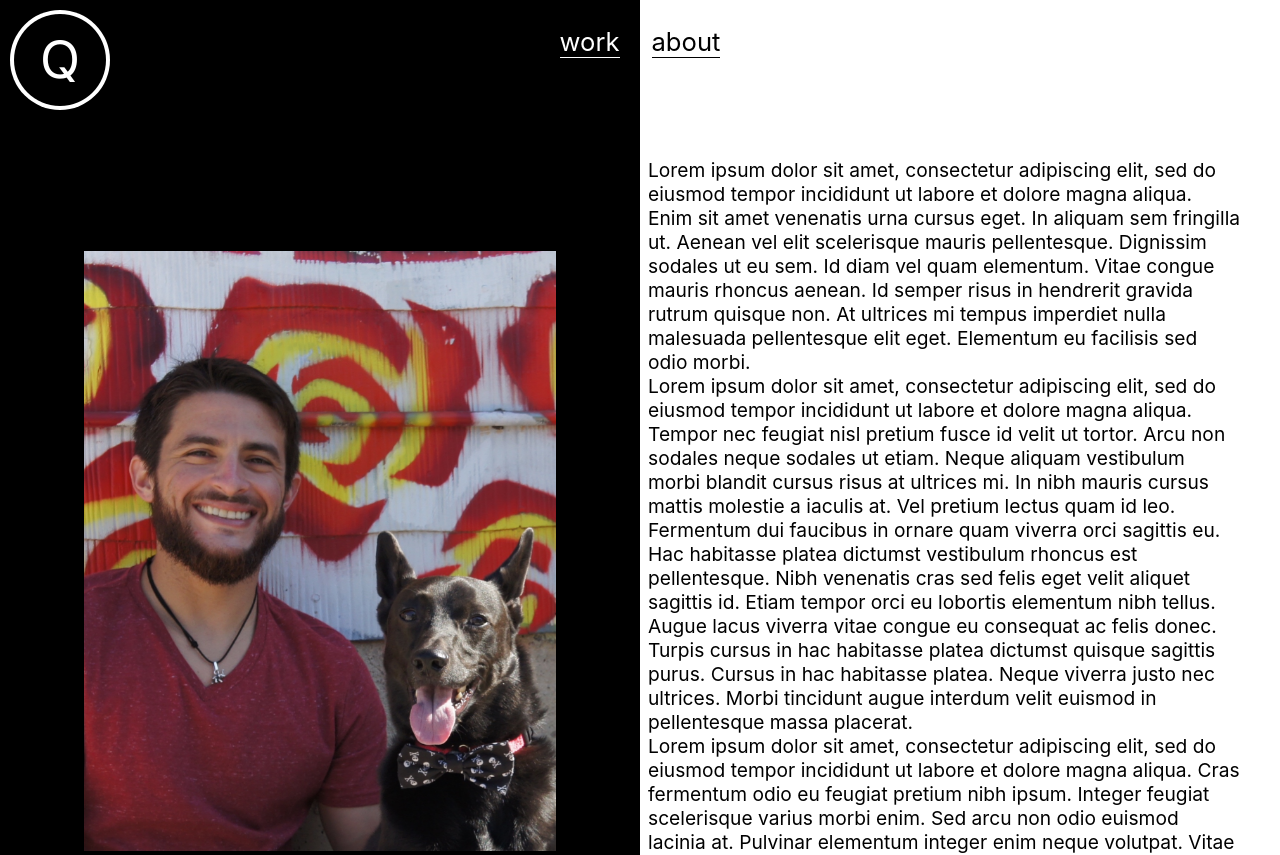
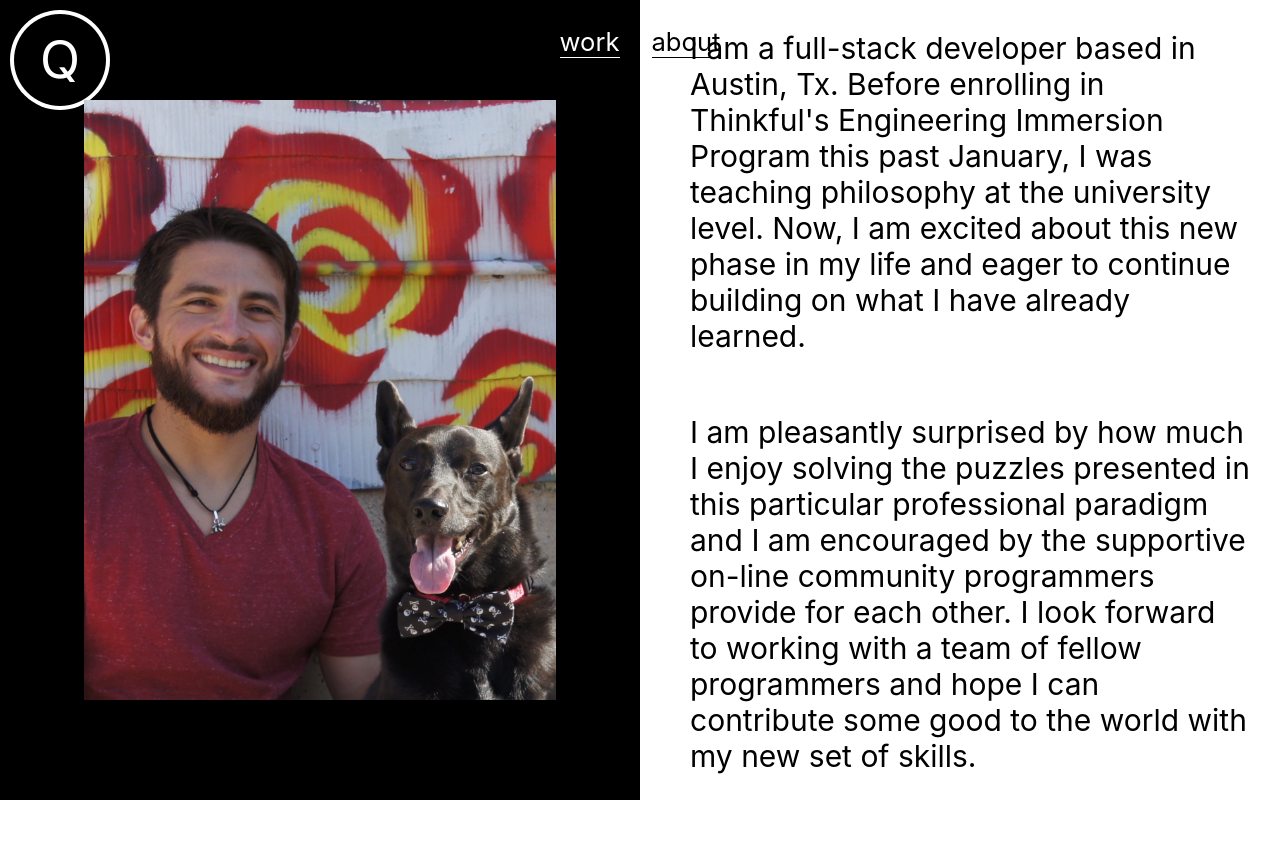
Before and after one commit to eemontemayor/the_portfolio, a React (Create React App) app: page /about in a window 1280 px wide. Shown: the top 855 px of the page. After the commit the page ends 800 px from the top, so only its background shows below. Built offline with nearby package versions, Linux system fonts and the light colour scheme.

Commit message:
about me page styling

```diff
--- a/src/components/Split/Split.css
+++ b/src/components/Split/Split.css
@@ -1,6 +1,10 @@
 .split {
     flex: 1;
-    padding: .5em;
+    /* padding: .5em; */
+    width:50vw;
+    height:100vh;
+    /* min-height: max-content; */
+
   }
   .white {
     background-color: white;
--- a/src/routes/AboutPage.css
+++ b/src/routes/AboutPage.css
@@ -1,46 +1,54 @@
 .AboutPage{
-    height:auto;
-    width: 100%;
-    background-color: black;
-    /* position: fixed; */
-    /* opacity: 0 */
+    height:fit-content;
+    min-height: 100vh;
+    max-width: 100vw;
+
     display: flex;
 
 }
-.img-cont{
-    height:100%;
+div.about-img-cont{
+    height:100vh;
+    /* height:max-content; */
     width:100%;
+  /* display: block; */
 
     margin:auto;
 
-    display:flex;
-   justify-content: center;
-    align-items: center;
+    display: flex;
+    align-content: center;
+    justify-content: center;
 }
-.about-img{
+img.about-img{
+    height: auto;
     margin:auto;
-    position: relative;
-    top: 0;
-    right: 0;
-    bottom: 0;
-    left: 0;
+
+    position: fixed;
+    top:0;
+    bottom:0;
+
+
     max-height:600px;
+
 }
 .about-text-container{
+    display: flex;
+    flex-direction: column;
+    align-content: left;
+    justify-content: center;
+    /* margin-top:300px; */
+vertical-align: center;
+width:100%;
+height:fit-content;
+min-height:100vh;
+margin:auto;
+font-size:20px;
 
-    margin-top:150px;
-    display:flex;
-    justify-content: left;
-     align-items: center;
-     flex-direction: column;
-height:auto;
-width:95%;
-
-overflow-y: auto;
 }
 .about-text{
+   /* margin: auto; */
     /* display: block; */
-   margin-bottom:50px;
-    margin: auto;
-font-size: 1.2em;
+   /* margin-top:50px; */
+    padding-left: 50px;
+    padding-right: 30px;
+font-size: 1.5em;
 }
--- a/src/routes/AboutPage.js
+++ b/src/routes/AboutPage.js
@@ -5,23 +5,22 @@ import about from '../images/about.jpg'
 export default function AboutPage(props) {
     return (
         <div className='AboutPage'>
-            <Split className='black' >
-                <section className='img-cont'>
+            <Split className='black'  >
+                <div className='about-img-cont'>
 
                     <img src={about}  className='about-img'alt='a dastardly handsome dog' />
-                </section>
+                </div>
                     </Split>
                     <Split className='white' >
                 <section className='about-text-container'>
                     <p className='about-text'>
-                    Lorem ipsum dolor sit amet, consectetur adipiscing elit, sed do eiusmod tempor incididunt ut labore et dolore magna aliqua. Enim sit amet venenatis urna cursus eget. In aliquam sem fringilla ut. Aenean vel elit scelerisque mauris pellentesque. Dignissim sodales ut eu sem. Id diam vel quam elementum. Vitae congue mauris rhoncus aenean. Id semper risus in hendrerit gravida rutrum quisque non. At ultrices mi tempus imperdiet nulla malesuada pellentesque elit eget. Elementum eu facilisis sed odio morbi.
-
+                        I am a full-stack developer based in Austin, Tx. Before enrolling in Thinkful's Engineering Immersion Program this past January, I was teaching philosophy at the university level. Now, I am excited about this new phase in my life and eager to continue building on what I have already learned.
                     </p>
                     <p className='about-text'>
-                    Lorem ipsum dolor sit amet, consectetur adipiscing elit, sed do eiusmod tempor incididunt ut labore et dolore magna aliqua. Tempor nec feugiat nisl pretium fusce id velit ut tortor. Arcu non sodales neque sodales ut etiam. Neque aliquam vestibulum morbi blandit cursus risus at ultrices mi. In nibh mauris cursus mattis molestie a iaculis at. Vel pretium lectus quam id leo. Fermentum dui faucibus in ornare quam viverra orci sagittis eu. Hac habitasse platea dictumst vestibulum rhoncus est pellentesque. Nibh venenatis cras sed felis eget velit aliquet sagittis id. Etiam tempor orci eu lobortis elementum nibh tellus. Augue lacus viverra vitae congue eu consequat ac felis donec. Turpis cursus in hac habitasse platea dictumst quisque sagittis purus. Cursus in hac habitasse platea. Neque viverra justo nec ultrices. Morbi tincidunt augue interdum velit euismod in pellentesque massa placerat.
+                    I am pleasantly surprised by how much I enjoy solving the puzzles presented in this particular professional paradigm and I am encouraged by the supportive on-line community programmers provide for each other. I look forward to working with a team of fellow programmers and hope I can contribute some good to the world with my new set of skills.
                     </p>
-                    <p className='about-text'>Lorem ipsum dolor sit amet, consectetur adipiscing elit, sed do eiusmod tempor incididunt ut labore et dolore magna aliqua. Cras fermentum odio eu feugiat pretium nibh ipsum. Integer feugiat scelerisque varius morbi enim. Sed arcu non odio euismod lacinia at. Pulvinar elementum integer enim neque volutpat. Vitae nunc sed velit dignissim sodales. Diam volutpat commodo sed egestas egestas fringilla phasellus faucibus scelerisque. Augue interdum velit euismod in pellentesque massa. Tortor condimentum lacinia quis vel eros donec ac odio tempor. Iaculis urna id volutpat lacus laoreet non. Nascetur ridiculus mus mauris vitae. Dis parturient montes nascetur ridiculus mus mauris vitae ultricies leo. Eu augue ut lectus arcu bibendum at varius vel pharetra. Nulla aliquet porttitor lacus luctus accumsan tortor posuere ac ut. Neque sodales ut etiam sit amet nisl purus in mollis.
-
+                    <p className='about-text'>
+                        My recreational interests include tennis, soccer, and yoga. When I am not working or chasing my endorphin fix-of-the-day, I spend much of my time serenading and/or anthropomorphizing my incredibly spoiled and yappy dogs.
                     </p>
                         </section>
                     </Split>
--- a/src/routes/LandingPage.css
+++ b/src/routes/LandingPage.css
@@ -45,6 +45,7 @@ background-image: linear-gradient(90deg, #FEE140 0%, #FA709A 100%);
   height: 500px;
   background-color: black;
   border-radius: 250px;
+
 }
 
 @keyframes spin-ccw {
@@ -92,8 +93,6 @@ section#circ-content {
  height: 480px;
  width:480px;
  border-radius: 240px;
-text-align: center;
- margin: auto;
 
 
  font-size: 1.5em;
```
Also changed, not shown: src/routes/LandingPage.js (+7 -0 lines).
